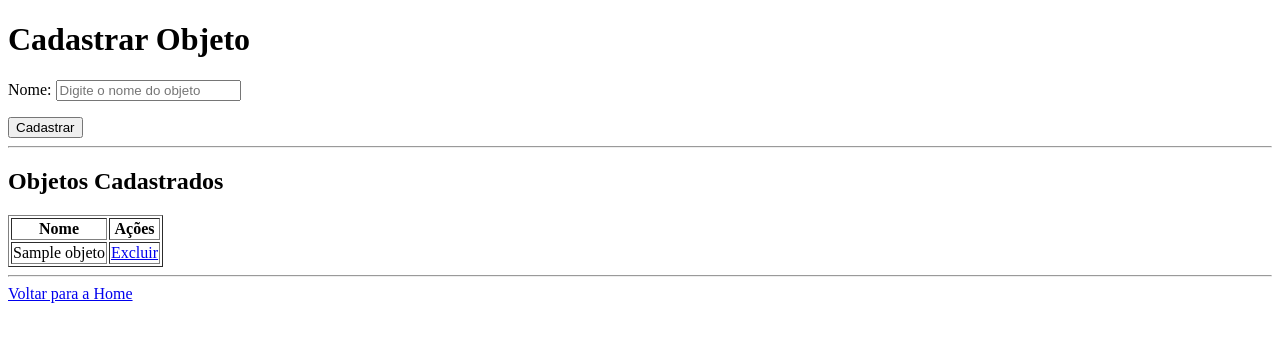
After one commit to danielvitorc/project-estate, a Django app: page /cadastrar_objeto/ in a window 1280 px wide. The commit adds this page. Shown: the top 342 px of the page. Run offline with Django 5.2, Linux system fonts and the light colour scheme; a user stored in the database is signed in; tables that the repository leaves empty hold one stand-in row (values such as "Sample post").

Commit message:
crud estoque

```diff
--- a/estate/forms.py
+++ b/estate/forms.py
@@ -1,13 +1,23 @@
 from django import forms
-from .models import Acompanhamento, Estoque
+from .models import Acompanhamento, Estoque, Objeto
+
+
+class ObjetoForm(forms.ModelForm):
+    class Meta:
+        model = Objeto
+        fields = ['nome']
+        widgets = {
+            'nome': forms.TextInput(attrs={'class': 'form-control', 'placeholder': 'Digite o nome do objeto'}),
+        }
 
 class AcompanhamentoForm(forms.ModelForm):
     class Meta:
         model = Acompanhamento
-        fields = ['nome', 'numero', 'data', 'opcao', 'imagem']
+        fields = ['nome', 'numero', 'data', 'opcao', 'imagem', 'objeto']
         widgets = {
             'data': forms.DateInput(attrs={'type': 'date'}),
         }
+        objeto = forms.ModelChoiceField(queryset=Objeto.objects.all(), empty_label="Escolha um Objeto")
 
 class EstoqueForm(forms.ModelForm):
     class Meta:
--- a/estate/models.py
+++ b/estate/models.py
@@ -1,4 +1,12 @@
 from django.db import models
+
+
+class Objeto(models.Model):
+    nome = models.CharField(max_length=255, unique=True)
+
+    def __str__(self):
+        return self.nome
+
 
 class Acompanhamento(models.Model):
     nome = models.CharField(max_length=100)
@@ -9,6 +17,7 @@ class Acompanhamento(models.Model):
         ('opcao2', 'Opção 2'),
         ('opcao3', 'Opção 3'),
     ])
+    objeto = models.ForeignKey(Objeto, on_delete=models.CASCADE, default=1)
     imagem = models.ImageField(upload_to='uploads/acompanhamento')
 
     def __str__(self):
--- a/estate/templates/estate/acompanhamento.html
+++ b/estate/templates/estate/acompanhamento.html
@@ -25,6 +25,7 @@
                 <th>Número</th>
                 <th>Data</th>
                 <th>Opção</th>
+                <th>Objeto</th>
                 <th>Imagem</th>
                 <th>Ações</th>
             </tr>
@@ -36,6 +37,7 @@
                 <td>{{ dado.numero }}</td>
                 <td>{{ dado.data|date:"d/m/Y" }}</td>
                 <td>{{ dado.opcao }}</td>
+                <td>{{ dado.objeto }}</td>
                 <td>
                     {% if dado.imagem %}
                         <img src="{{ dado.imagem.url }}" alt="Imagem" width="100">
--- /dev/null
+++ b/estate/templates/estate/cadastrar_objeto.html
@@ -0,0 +1,53 @@
+<!DOCTYPE html>
+<html lang="en">
+<head>
+    <meta charset="UTF-8">
+    <meta name="viewport" content="width=device-width, initial-scale=1.0">
+    <title>Cadastrar Objeto</title>
+</head>
+<body>
+    <h1>Cadastrar Objeto</h1>
+
+    <!-- Formulário de cadastro -->
+    <form method="POST">
+        {% csrf_token %}
+        {{ form_objeto.as_p }}
+        <button type="submit">Cadastrar</button>
+    </form>
+
+    <hr>
+
+    <!-- Tabela de objetos cadastrados -->
+    <h2>Objetos Cadastrados</h2>
+    <table border="1">
+        <thead>
+            <tr>
+                <th>Nome</th>
+                <th>Ações</th>
+            </tr>
+        </thead>
+        <tbody>
+            {% for dado in dados_objeto %}
+            <tr>
+                <td>{{ dado.nome }}</td>
+                <td>
+                    <!-- Ação de excluir objeto -->
+                    <a href="{% url 'excluir_objeto' dado.id %}" onclick="return confirm('Tem certeza que deseja excluir este objeto?');">
+                        Excluir
+                    </a>
+                </td>
+            </tr>
+            {% empty %}
+            <tr>
+                <td colspan="2">Nenhum objeto cadastrado.</td>
+            </tr>
+            {% endfor %}
+        </tbody>
+    </table>
+
+    <hr>
+
+    <!-- Link para a página inicial -->
+    <a href="{% url 'home' %}">Voltar para a Home</a>
+</body>
+</html>
--- a/estate/templates/estate/cadastrar_usuario.html
+++ b/estate/templates/estate/cadastrar_usuario.html
@@ -17,7 +17,6 @@
         <br>
         <button type="submit">Cadastrar</button>
     </form>
-
     <p>
         <a href="{% url 'home' %}">Voltar para a Home</a>
     </p>
--- a/estate/templates/estate/home.html
+++ b/estate/templates/estate/home.html
@@ -13,6 +13,8 @@
     <br>
     {% if user.is_authenticated and user.is_staff %}
     <a href="{% url 'cadastrar_usuario' %}">Cadastrar Usuário</a>
+    <br>
+    <a href="{% url 'cadastrar_objeto' %}">Cadastrar Objeto</a>
     {% endif %}
     <br>
     <br>
--- a/estate/urls.py
+++ b/estate/urls.py
@@ -10,4 +10,6 @@ urlpatterns = [
     path('logistica/', views.logistica, name='logistica'),
     path('logistica/excluir/<int:pk>/', views.excluir_estoque, name='excluir_estoque'),
     path('cadastrar-usuario/', views.cadastrar_usuario, name='cadastrar_usuario'),
+    path('cadastrar_objeto/', views.cadastrar_objeto, name='cadastrar_objeto'),
+    path('excluir_objeto/<int:id>/', views.excluir_objeto, name='excluir_objeto'),
 ]
--- a/estate/views.py
+++ b/estate/views.py
@@ -5,8 +5,8 @@ from django.contrib.auth import authenticate, login, logout
 from django.conf import settings
 from django.contrib import messages
 from django.contrib.auth.decorators import login_required
-from .models import Acompanhamento, Estoque
-from .forms import AcompanhamentoForm, EstoqueForm
+from .models import Acompanhamento, Estoque, Objeto
+from .forms import AcompanhamentoForm, EstoqueForm, ObjetoForm
 from django.shortcuts import get_object_or_404
 import os
 
@@ -113,6 +113,26 @@ def cadastrar_usuario(request):
     return render(request, 'estate/cadastrar_usuario.html')
 
 
+# ===== Tela e função de cadastro de Objetos com restrição para os administradores ======
+@user_passes_test(is_admin)
+def cadastrar_objeto(request):
+    if request.method == 'POST':
+        form_objeto = ObjetoForm(request.POST)
+        if form_objeto.is_valid():
+            form_objeto.save()
+
+            return redirect('cadastrar_objeto')  # Redireciona para a lista de objetos após cadastro
+    else:
+        form_objeto = ObjetoForm()
+
+    dados_objeto = Objeto.objects.all()  # Obter todos os registros
+    return render(request, 'estate/cadastrar_objeto.html', {'form_objeto': form_objeto, 'dados_objeto': dados_objeto})
+
+def excluir_objeto(request, id):
+    dado_objeto = get_object_or_404(Objeto, id=id)
+    dado_objeto.delete()
+    return redirect('cadastrar_objeto')  # Redireciona para a página de cadastro após excluir
+
 # ==== Função para deslogar do sistema =====
 def logout_usuario(request):
     logout(request)
```
Also changed, not shown: estate/migrations/0003_objeto.py (added), estate/migrations/0004_acompanhamento_objeto.py (added), media/uploads/acompanhamento/cavalo.jpg (added).
